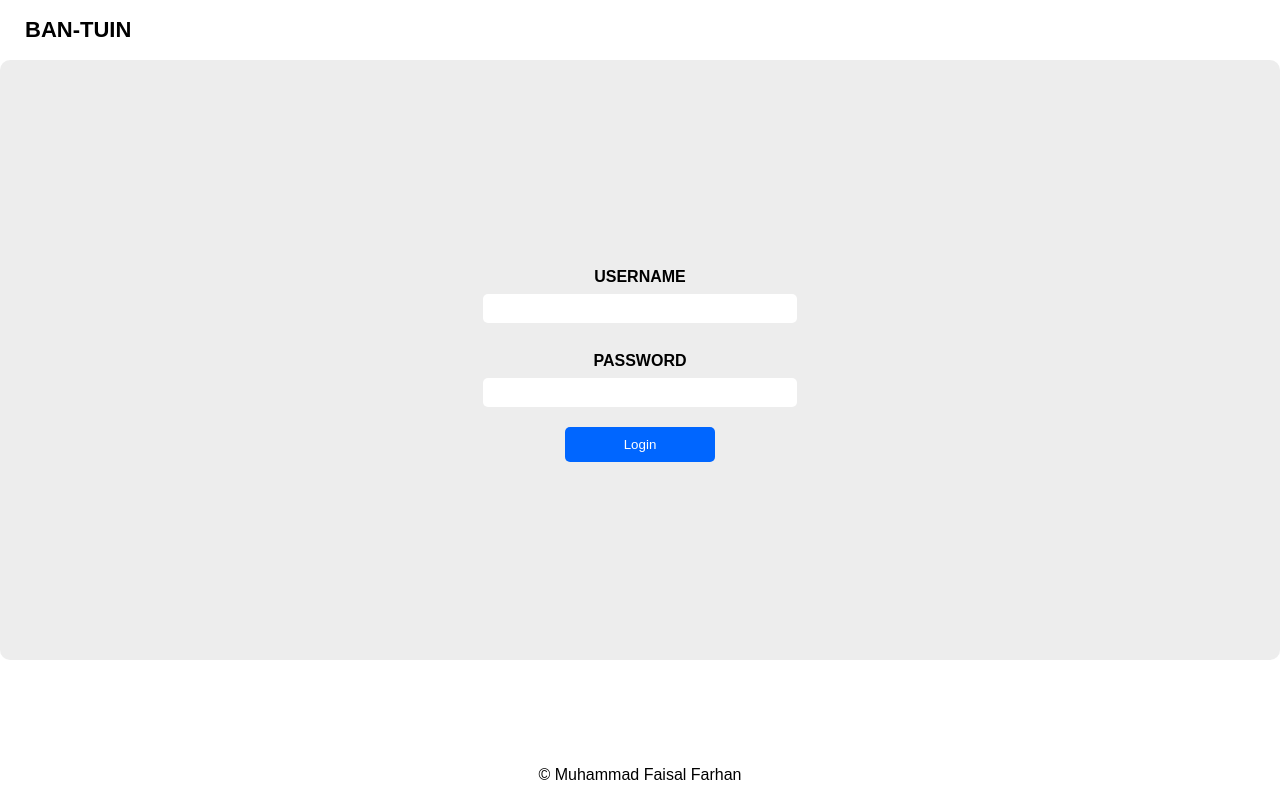
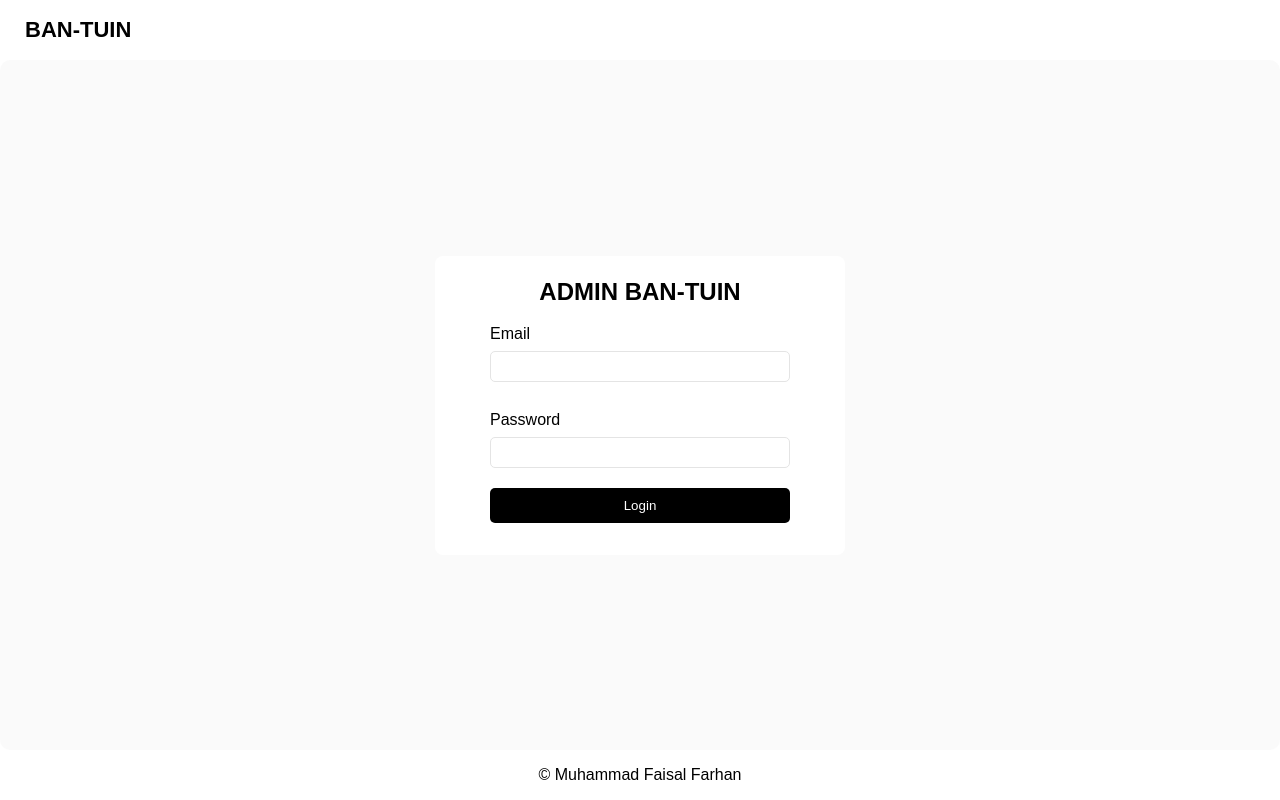
Before and after one commit to uzivurt0/skripsi-fafa, a React (Create React App) app: page /adminbantu1n in a window 1280 px wide. Built offline with nearby package versions, Linux system fonts and the light colour scheme.

Commit message:
fixing login page

```diff
--- a/src/pages/LoginAdmin/loginAdmin.css
+++ b/src/pages/LoginAdmin/loginAdmin.css
@@ -3,12 +3,14 @@
   flex-direction: column;
   /* text-align: center; */
   /* width: calc(100% - 300px); */
-  background: rgba(161, 161, 161, 0.192);
-  height: 600px;
+  background: rgba(230, 230, 230, 0.192);
+  flex: 1;
   padding: 0 55px;
   width: 100%;
   border-radius: 10px;
   overflow-y: scroll;
+  justify-content: center;
+  align-items: center;
 }
 
 .login-content {
@@ -16,33 +18,33 @@
   justify-content: center;
   align-items: center;
   flex-direction: column;
-  height: 100%;
+  background-color: white;
+  padding: 22px 45px;
+  border-radius: 8px;
 }
 
 .form-input {
   display: flex;
   justify-content: center;
-  align-items: center;
   width: 300px;
 }
 
 .form-input label {
-  font-weight: bolder;
   line-height: 35px;
+  text-align: left;
 }
 
 .form-input input {
-  width: 100%;
   padding: 7px;
   border-radius: 5px;
   outline: none;
-  border: none;
+  border: 1px solid #e4e4e4;
 }
 
 .form-input .login-button {
-  width: 150px;
+  width: 100%;
   padding: 10px 0;
-  background-color: rgb(0, 102, 255);
+  background-color: black;
   border: none;
   color: white;
   border-radius: 5px;
--- a/src/pages/LoginAdmin/loginAdmin.js
+++ b/src/pages/LoginAdmin/loginAdmin.js
@@ -11,13 +11,14 @@ const LoginAdmin = () => {
       <div className="home-container">
         <div className="login-content-container">
           <div className="login-content">
+            <h2>ADMIN BAN-TUIN</h2>
             <div className="login-content-item">
               <div className="form-input">
-                <label for="username">USERNAME</label>
+                <label for="username">Email</label>
                 <input type="text" id="username" />
               </div>
               <div className="form-input">
-                <label for="password">PASSWORD</label>
+                <label for="password">Password</label>
                 <input type="password" id="password" />
               </div>
               <div className="form-input">
--- a/src/pages/Result/result.js
+++ b/src/pages/Result/result.js
@@ -12,16 +12,19 @@ const Result = () => {
   const [data, setData] = useState([]);
 
   var jmlBobot = [];
-  var jmlBobotHrg = [];
-  var jmlBobotDiam = [];
+  const [jmlBobotHrg, setJmlBobotHrg] = useState([]);
+  const [jmlBobotDiam, setJmlBobotDiam] = useState([]);
+  const [jmlBobotPerunt, setJmlBobotPerunt] = useState([]);
 
   var jmlNormalisasiKriteria = [];
   var jmlNormalisasiHrg = [];
   var jmlNormalisasiDiam = [];
+  var jmlNormalisasiPeruntukan = [];
 
   var prioritas = [];
   var prioritasHrg = [];
   var prioritasDiam = [];
+  var prioritasPeruntukan = [];
 
   //Matriks Normalisasi
   var normalisasiBobot = [
@@ -43,6 +46,11 @@ const Result = () => {
     [0, 0, 0, 0],
   ];
 
+  var normalisasiPeruntukan = [
+    [0, 0],
+    [0, 0],
+  ];
+
   //Matriks
   var bobotKriteria = [
     [1, 1 / 3, 1 / 5],
@@ -55,12 +63,16 @@ const Result = () => {
     [0, 0, 0],
     [0, 0, 0],
   ]);
-  var bobotDiam = [
+  const [bobotDiam, setBobotDiam] = useState([
     [0, 0, 0, 0],
     [0, 0, 0, 0],
     [0, 0, 0, 0],
     [0, 0, 0, 0],
-  ];
+  ]);
+  const [bobotPeruntukan, setBobotPeruntukan] = useState([
+    [0, 0],
+    [0, 0],
+  ]);
 
   var filtered = [];
 
@@ -106,6 +118,7 @@ const Result = () => {
           [9, 1, 1],
         ]);
       } else if (harga === "2") {
+        console.log("masuk matriks");
         setBobotHarga([
           [1, 9, 1],
           [1 / 9, 1, 1 / 9],
@@ -120,13 +133,16 @@ const Result = () => {
       }
     }
 
+    var tempJmlBobotHrg = [];
     for (i = 0; i <= 2; i++) {
-      jmlBobotHrg[i] = 0;
+      tempJmlBobotHrg[i] = 0;
       for (j = 0; j <= 2; j++) {
-        jmlBobotHrg[i] = jmlBobotHrg[i] + bobotHarga[i][j];
+        tempJmlBobotHrg[i] = tempJmlBobotHrg[i] + bobotHarga[i][j];
         console.log("masuk itung");
       }
     }
+
+    setJmlBobotHrg(tempJmlBobotHrg);
 
     for (i = 0; i <= 2; i++) {
       jmlNormalisasiHrg[i] = 0;
@@ -139,43 +155,46 @@ const Result = () => {
     for (i = 0; i < jmlNormalisasiHrg.length; i++) {
       prioritasHrg[i] = jmlNormalisasiHrg[i] / 4;
     }
+
     //Diameter
     if (diameter === "10") {
-      bobotDiam = [
+      setBobotDiam([
         [1, 1 / 9, 1 / 9, 1 / 9],
         [9, 1, 1, 1],
         [9, 1, 1, 1],
         [9, 1, 1, 1],
-      ];
+      ]);
     } else if (diameter === "12") {
-      bobotDiam = [
+      setBobotDiam([
         [1, 9, 1, 1],
         [1 / 9, 1, 1 / 9, 1 / 9],
         [1, 9, 1, 1],
         [1, 9, 1, 1],
-      ];
+      ]);
     } else if (diameter === "14") {
-      bobotDiam = [
+      setBobotDiam([
         [1, 1, 9, 1],
         [1, 1, 9, 1],
         [1 / 9, 1 / 9, 1, 1 / 9],
         [1, 1, 9, 1],
-      ];
+      ]);
     } else if (diameter === "17") {
-      bobotDiam = [
+      setBobotDiam([
         [1, 1, 1, 9],
         [1, 1, 1, 9],
         [1, 1 / 9, 1 / 9, 1],
         [1, 1, 1, 9],
-      ];
+      ]);
     }
 
-    for (i = 0; i <= 2; i++) {
-      jmlBobotDiam[i] = 0;
-      for (j = 0; j <= 2; j++) {
-        jmlBobotDiam[i] = jmlBobotDiam[i] + bobotDiam[i][j];
+    var tempJmlBobotDiam = [];
+    for (i = 0; i <= 3; i++) {
+      tempJmlBobotDiam[i] = 0;
+      for (j = 0; j <= 3; j++) {
+        tempJmlBobotDiam[i] = jmlBobotDiam[i] + bobotDiam[i][j];
       }
     }
+    setJmlBobotDiam(tempJmlBobotDiam);
 
     for (i = 0; i <= 3; i++) {
       jmlNormalisasiDiam[i] = 0;
@@ -188,8 +207,46 @@ const Result = () => {
     for (i = 0; i < jmlNormalisasiDiam.length; i++) {
       prioritasDiam[i] = jmlNormalisasiDiam[i] / 4;
     }
+
+    //Diameter
+    if (diameter === "1") {
+      setBobotPeruntukan([
+        [1, 1 / 9],
+        [9, 1],
+      ]);
+    } else if (diameter === "2") {
+      setBobotPeruntukan([
+        [1, 9],
+        [1 / 9, 1],
+      ]);
+    }
+
+    var tempJmlBobotPerunt = [];
+    for (i = 0; i <= 1; i++) {
+      tempJmlBobotPerunt[i] = 0;
+      for (j = 0; j <= 1; j++) {
+        tempJmlBobotPerunt[i] = jmlBobotPerunt[i] + bobotPeruntukan[i][j];
+      }
+    }
+    setJmlBobotPerunt(tempJmlBobotPerunt);
+
+    for (i = 0; i <= 1; i++) {
+      jmlNormalisasiPeruntukan[i] = 0;
+      for (j = 0; j <= 1; j++) {
+        normalisasiDiam[j][i] = bobotPeruntukan[j][i] / jmlBobotPerunt[j];
+        jmlNormalisasiPeruntukan[i] =
+          jmlNormalisasiPeruntukan[i] + normalisasiPeruntukan[j][i];
+      }
+    }
+
+    for (i = 0; i < jmlNormalisasiPeruntukan.length; i++) {
+      prioritasPeruntukan[i] = jmlNormalisasiPeruntukan[i] / 4;
+    }
   }, []);
+  console.log(bobotHarga);
+  console.log(bobotDiam);
   console.log(jmlBobotHrg);
+  console.log(jmlBobotDiam);
   return (
     <div className="result-container">
       <div className="result-content-container">
```
